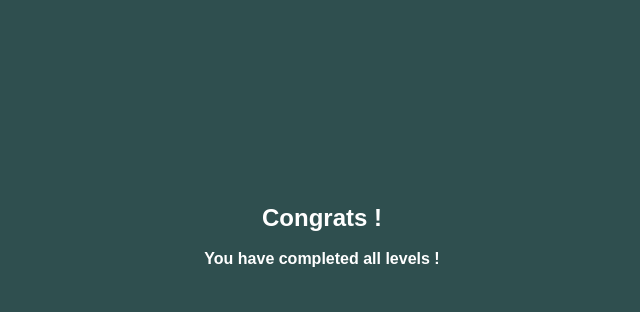
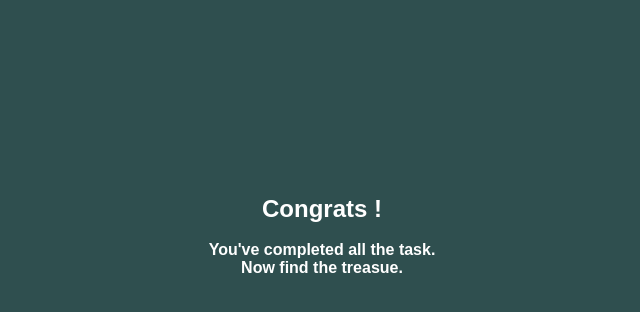
Before and after one commit to fazledyn/ReceptionHunt, a Flask app: page /congrats in a window 1280 px wide. Shown: the part 173-485 px from the top of the page, without its empty margins (318-958 px from the left). Run offline with Flask 2, Linux system fonts and the light colour scheme; a user stored in the database is signed in.

Commit message:
LOGICAL DONE COMMIT

```diff
--- a/image.py
+++ b/image.py
@@ -5,4 +5,5 @@ items = ["A", "B", "C", "D", "E", "F", "G", "H", "I", "J", "K", "L", "M", "N", "
 for item in items:
        hashVal = hashlib.sha256(item.encode()).hexdigest()
        print()
+       print(item)
        print(hashVal)
--- a/puzzle.txt
+++ b/puzzle.txt
@@ -18,8 +18,6 @@ I
 CSE BUET
 J
 RAMSAYBOLTON100
-X
-MOROGPOLAO50
 K
 17
 L
@@ -40,3 +38,5 @@ S
 ETHANHUNT
 T
 JAMESBOND007
+X
+MOROGPOLAO50
--- a/templates/congrats.html
+++ b/templates/congrats.html
@@ -28,7 +28,8 @@
         <br>
         <h2>Congrats !</h2>
         <br>
-        <h4>You have completed all levels !</h4>
+        <h4>You've completed all the task.</h4>
+        <h4>Now find the treasue.</h4>
     </div>
 </body>
 
```
Also changed, not shown: hunt.db, static/images/e632b7095b0bf32c260fa4c539e9fd7b852d0de454e9be26f24d0d6f91d069d3.jpg.
